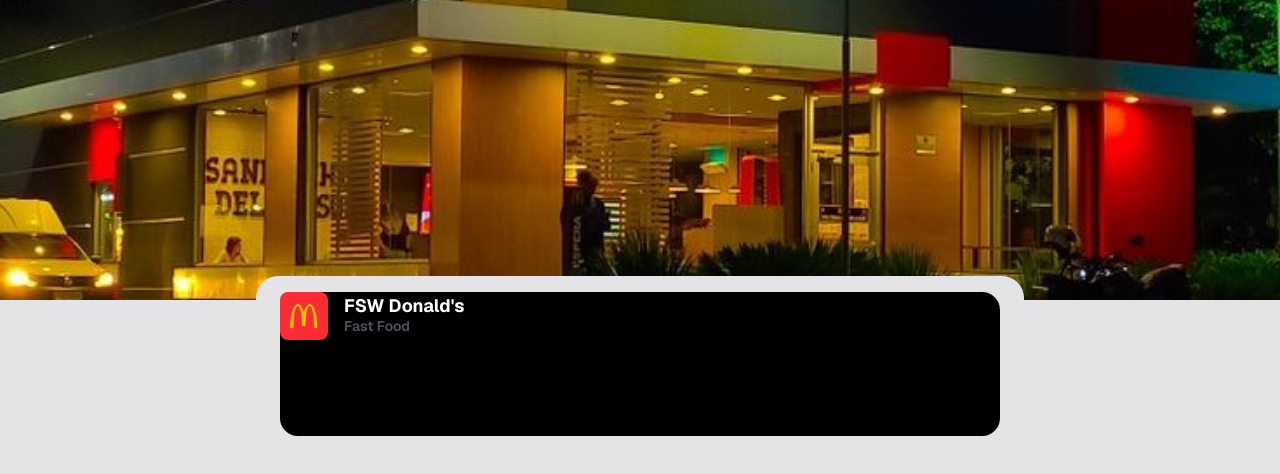
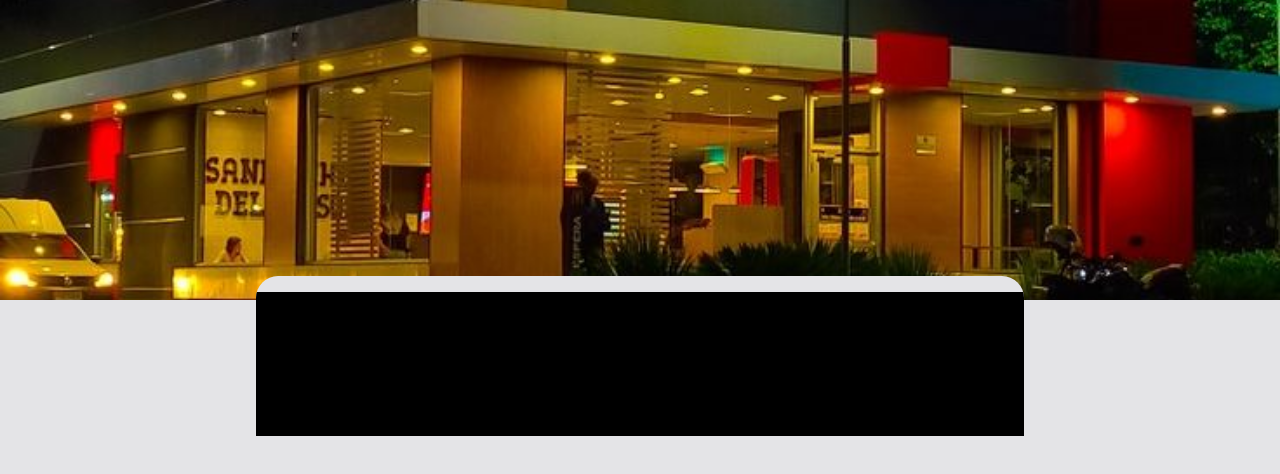
Before and after one commit to pkjackz/mcdonalds-lp, a Next.js app: page /menu in a window 1280 px wide. Shown: the top 474 px of the page. Built offline with nearby package versions, Linux system fonts and the light colour scheme.

Commit message:
feat: resize subheader bar

```diff
--- a/app/menu/page.jsx
+++ b/app/menu/page.jsx
@@ -15,8 +15,8 @@ export default function Home() {
       </div>
 
       <div className="relative z-10 -mt-6 min-h-[calc(100vh-180px)] sm:min-h-[calc(100vh-240px)] md:min-h-[calc(100vh-300px)] flex">
-        <div className="container mx-auto max-w-3xl bg-zinc-200 rounded-t-3xl px-6 py-4 flex flex-col items-center gap-4 min-h-full w-full overflow-y-auto">
-          <div className="flex w-full h-36 bg-black rounded-2xl">
+        <div className="container mx-auto max-w-3xl bg-zinc-200 rounded-t-3xl px-6 py-4 flex flex-col items-center gap-4 min-h-full w-full overflow-y-auto overflow-x-hidden dark:bg-zinc-900">
+          <div className="flex w-screen min-w-full h-36 bg-black rounded-2xl">
             <div className="flex w-12 h-12 bg-red-500 rounded-md items-center justify-center -mb-2">
               <Image
                 src="/mcdonalds-logo-removebg-preview.png"
```
